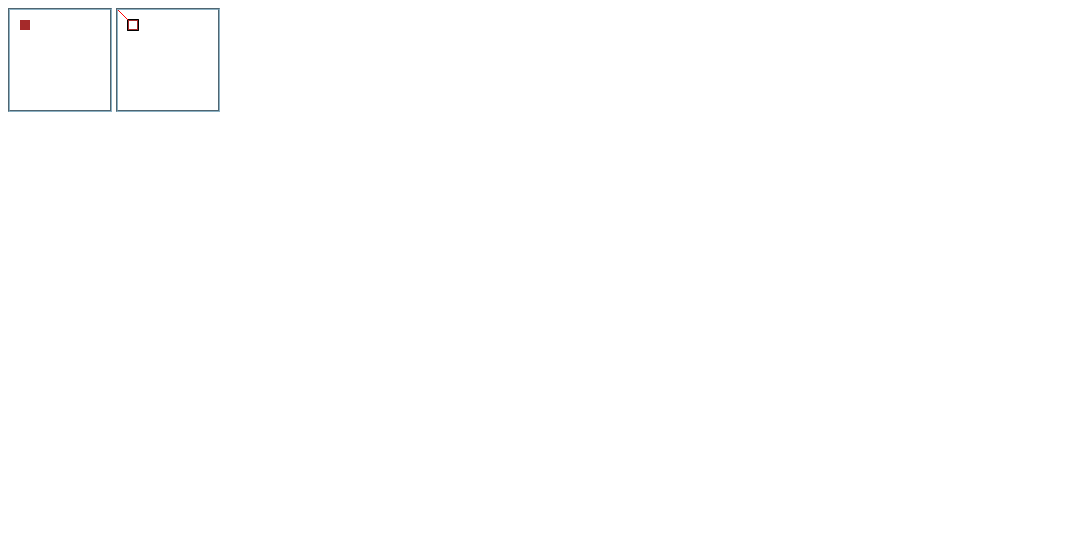
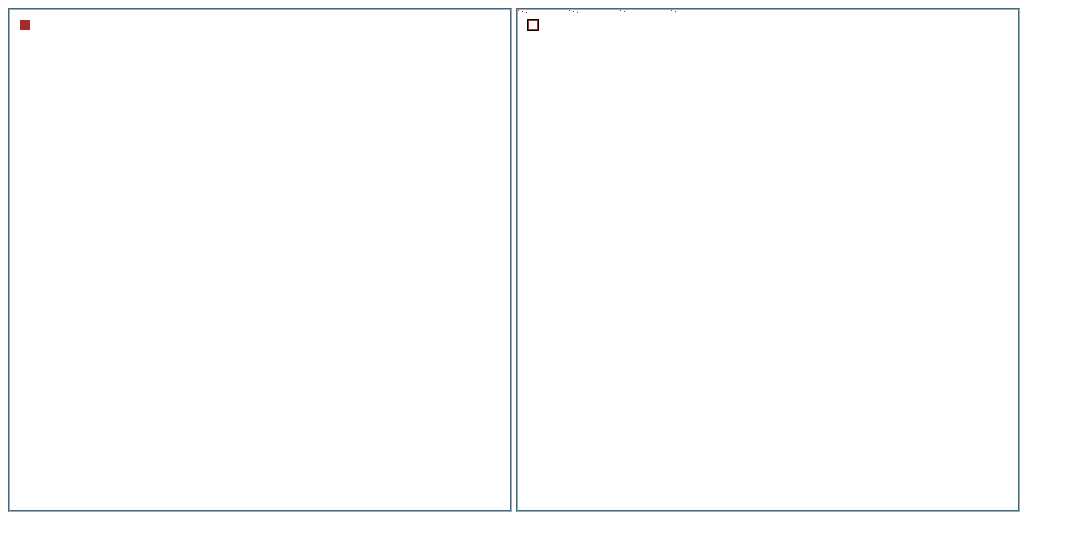
Before and after one commit to MrShip15/Sobel_Filter, a plain HTML site: page index.html in a window 1280 px wide. Shown: the whole page, without its empty margins (0-1075 px from the left). Drawn offline with Linux system fonts and the light colour scheme.

Commit message:
Update index.html

```diff
--- a/index.html
+++ b/index.html
@@ -1,7 +1,7 @@
 <HTML>
 <BODY>
-<canvas id='homework04_1' width='100px' height='100px' style="border: 2px groove #8bb1c4"></canvas>
-<canvas id='homework04_2' width="100px" height="100px" style="border: 2px groove #8bb1c4"></canvas>
+<canvas id='homework04_1' width='500px' height='500px' style="border: 2px groove #8bb1c4"></canvas>
+<canvas id='homework04_2' width="500px" height="500px" style="border: 2px groove #8bb1c4"></canvas>
 <script>
     function Fx(imgData, w, h, x, y) {
         v11 = imgData.data[(x - 1) * 4 + (y - 1) * 4 * w];
@@ -28,8 +28,8 @@
     let canvas = document.getElementById('homework04_1');
     let ctx = canvas.getContext('2d');
 
-    let w = 50;
-    let h = 50;
+    let w = 200;
+    let h = 200;
 
     ctx.fillStyle = '#a52a2a'
     ctx.fillRect(10, 10, 10, 10);
```
